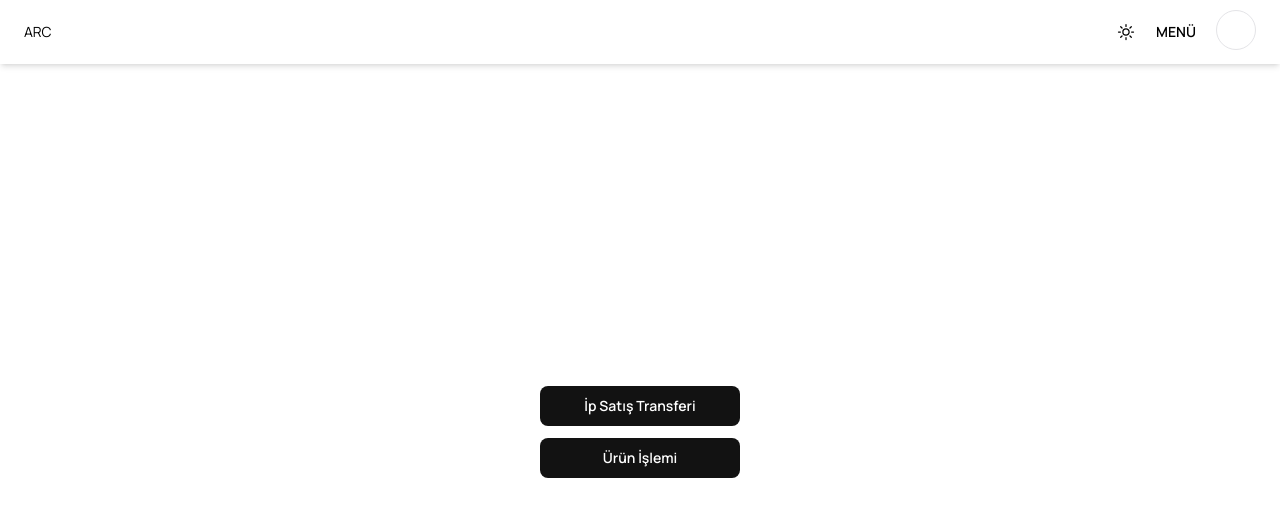
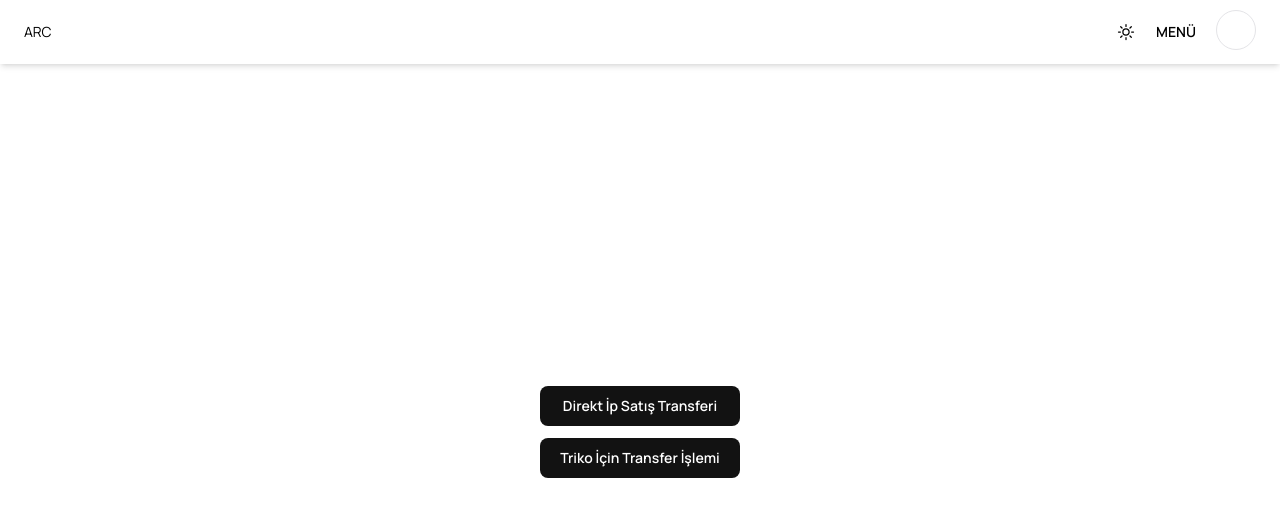
Before and after one commit to MustafaRavullu/arc-crm-v, a Next.js app: page /worker in a window 1280 px wide. Shown: the top 516 px of the page. Built offline with nearby package versions, Linux system fonts and the light colour scheme; no server answers.

Commit message:
fix: worker form titles

```diff
--- a/app/worker/direct-fiber-sale/page.js
+++ b/app/worker/direct-fiber-sale/page.js
@@ -635,7 +635,7 @@ function DirectFiberSale() {
             {activePage === 3 &&
               formData.productType.toLocaleLowerCase("tr") === "ip" && (
                 <div className="flex flex-col gap-6">
-                  <p className="font-semibold text-lg">Ürün Kodunu seçin:</p>
+                  <p className="font-semibold text-lg">İş Emri Seçin:</p>
                   <div className="flex flex-col gap-5">
                     <ButtonSelect
                       items={productCodes}
--- a/app/worker/page.js
+++ b/app/worker/page.js
@@ -7,13 +7,13 @@ export default function WorkerDashboard() {
         href={"/worker/direct-fiber-sale"}
         className="simple_button w-[200px] text-center"
       >
-        İp Satış Transferi
+        Direkt İp Satış Transferi
       </Link>
       <Link
         href={"/worker/product-operation"}
         className="simple_button w-[200px] text-center"
       >
-        Ürün İşlemi
+        Triko İçin Transfer İşlemi
       </Link>
     </div>
   );
--- a/components/WorkerForm.js
+++ b/components/WorkerForm.js
@@ -641,7 +641,7 @@ function WorkerForm() {
           )}
           {activePage === 1 && (
             <div className="flex flex-col gap-6">
-              <p className="font-semibold text-lg">Ürün Tipini Seçin:</p>
+              <p className="font-semibold text-lg">Transfer Edilen: </p>
               <div className="flex flex-col gap-5">
                 <ButtonSelect
                   items={productTypes}
@@ -718,7 +718,7 @@ function WorkerForm() {
           {activePage === 4 &&
             formData.productType.toLocaleLowerCase("tr") === "ip" && (
               <div className="flex flex-col gap-6">
-                <p className="font-semibold text-lg">Ürün Kodunu seçin:</p>
+                <p className="font-semibold text-lg">İş Emri Seçin:</p>
                 <div className="flex flex-col gap-5">
                   <ButtonSelect
                     items={productCodes}
@@ -791,7 +791,7 @@ function WorkerForm() {
             formData.productType.toLocaleLowerCase("tr") === "ürün" && (
               <div className="flex flex-col gap-6">
                 <p className="font-semibold text-lg">Ürün Bilgilerini Girin:</p>
-                <div className="flex flex-col gap-3 ">
+                <div className="flex flex-col gap-3">
                   <button
                     type="button"
                     onClick={handleProductAmountItemAdd}
@@ -839,7 +839,7 @@ function WorkerForm() {
           {activePage === 4 &&
             formData.productType.toLocaleLowerCase("tr") === "ürün" && (
               <div className="flex flex-col gap-6">
-                <p className="font-semibold text-lg">Ürün Kodunu seçin:</p>
+                <p className="font-semibold text-lg">İş Emri Seçin:</p>
                 <div className="flex flex-col gap-5">
                   <ButtonSelect
                     items={productCodes}
```
Also changed, not shown: 1 other file (tests, documents, lock files or other folders).
